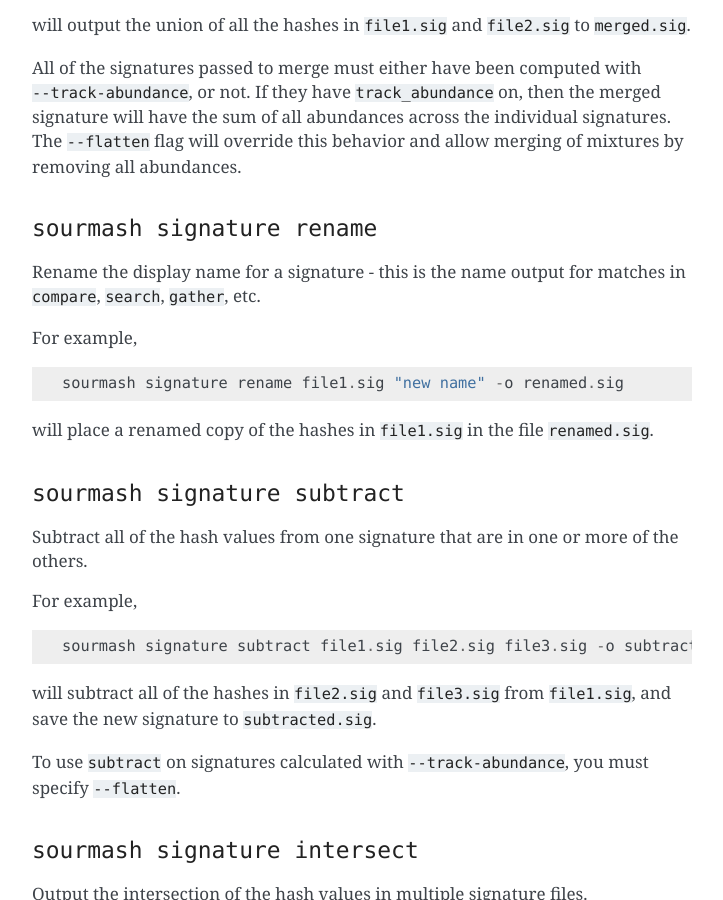
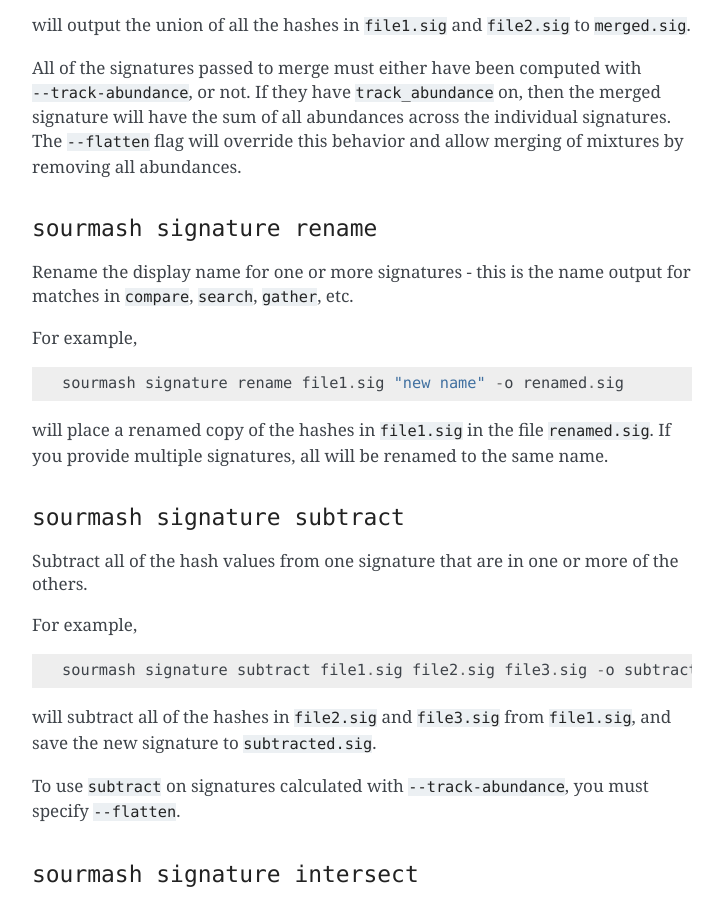
Before and after one commit to sourmash-bio/sourmash, a Sphinx documentation site: the page built from doc/command-line.md, in a window 1280 px wide and 900 px high, scrolled down 10236 px. Shown: the whole window, without its empty margins (388-1111 px from the left). Built offline with Sphinx 7.4.7, drawn with Linux system fonts in a browser that asks for light colours; pages that are not in the unit, such as notebooks, are missing from menus.

````diff
--- a/doc/command-line.md
+++ b/doc/command-line.md
@@ -460,15 +460,16 @@
 
 ### `sourmash signature rename`
 
-Rename the display name for a signature - this is the name output for matches
-in `compare`, `search`, `gather`, etc.
+Rename the display name for one or more signatures - this is the name
+output for matches in `compare`, `search`, `gather`, etc.
 
 For example,
 ```
 sourmash signature rename file1.sig "new name" -o renamed.sig
 ```
 will place a renamed copy of the hashes in `file1.sig` in the file
-`renamed.sig`.
+`renamed.sig`. If you provide multiple signatures, all will be renamed
+to the same name.
 
 ### `sourmash signature subtract`
 
````
Also changed, not shown: 2 other files.
